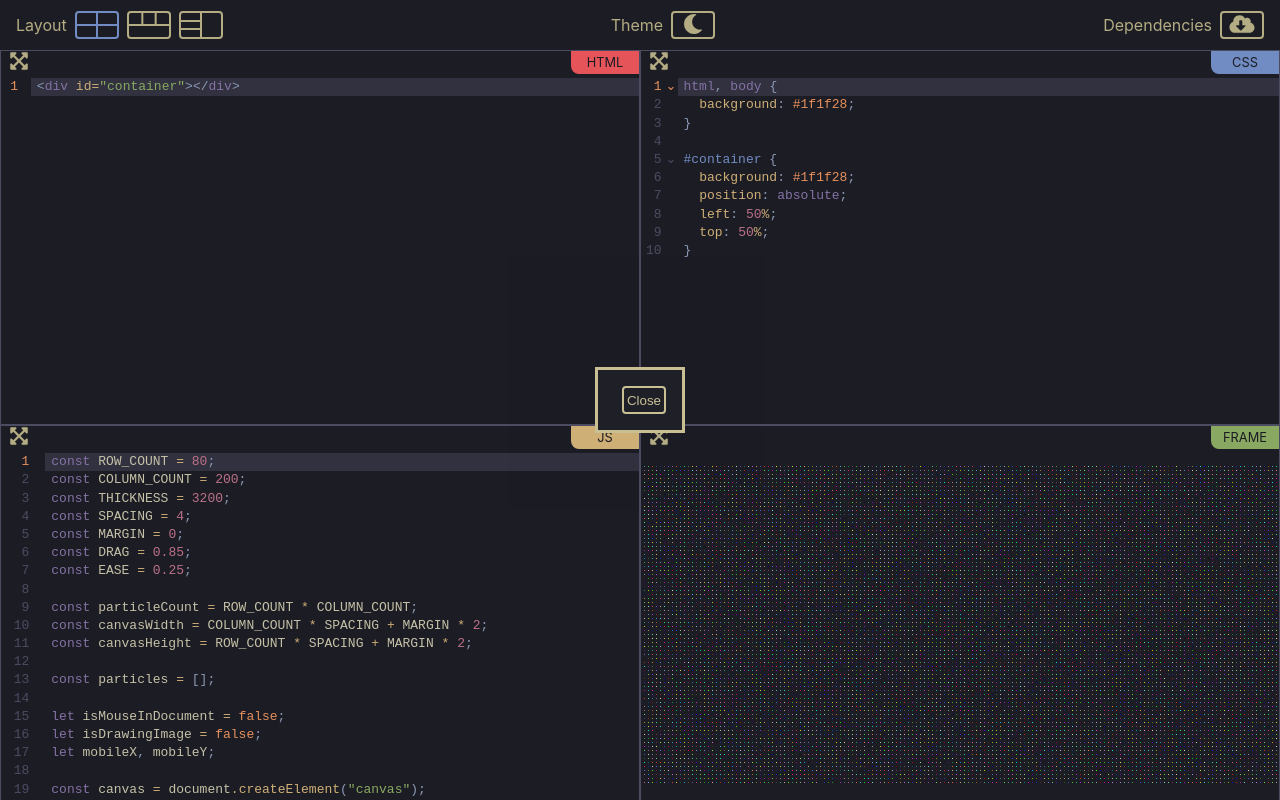
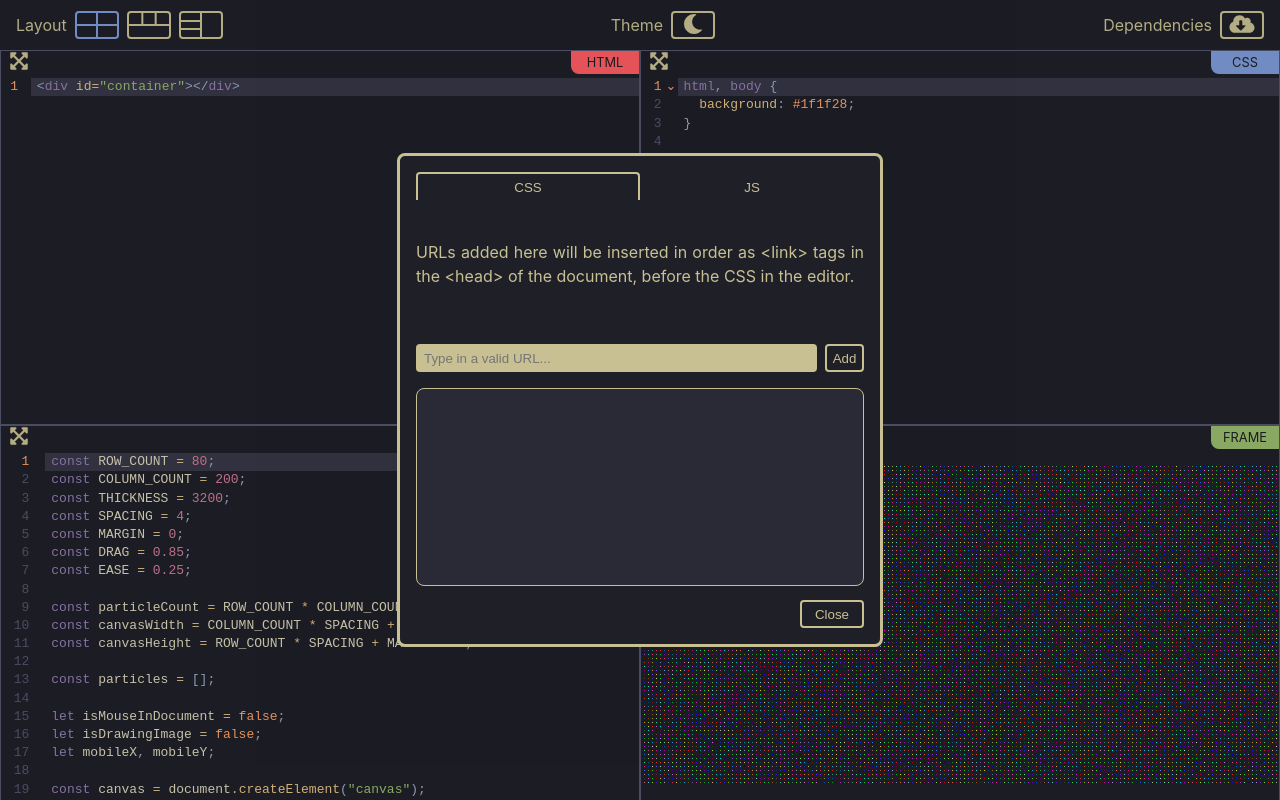
Before and after one commit to metapho-re/code-playground, a React (Vite) app: page / in a window 1280 px wide. Both pictures are taken after a click on the button 1242 px from the left and 25 px from the top of the page. Built offline with nearby package versions, Linux system fonts and the light colour scheme; the HTML template or start-up script is replaced by a standard one.

Commit message:
feat: Add dependencies management logic.

```diff
--- a/src/App.css
+++ b/src/App.css
@@ -4,8 +4,9 @@ body {
 
 #root {
   --background-color: #1f1f28;
+  --lighter-background-color: #2a2a37;
+  --foreground-color: #c8c093;
   --border-color: #54546d;
-  --foreground-color: #c8c093;
 
   width: 100vw;
   height: 100vh;
@@ -15,8 +16,9 @@ body {
 
 #root.light {
   --background-color: #e5ddb0;
+  --lighter-background-color: #f2ecbc;
+  --foreground-color: #43436c;
   --border-color: #8a8980;
-  --foreground-color: #43436c;
 }
 
 p {
--- a/src/App.tsx
+++ b/src/App.tsx
@@ -5,14 +5,21 @@ import { getSrcDoc } from "./getSrcDoc";
 import { Dialog } from "./Dialog";
 import { Header } from "./Header";
 import { Panel } from "./Panel";
-import { Layout, PanelId, Theme } from "./types";
+import { Layout, PanelId, Resource, ResourceType, Theme } from "./types";
 import "./App.css";
+
+const getUrlsFromResources = (resources: Resource[]) =>
+  resources.map(({ url }) => url);
 
 function App() {
   const dialogRef = useRef<HTMLDialogElement>(null);
+  const [expandedPanelId, setExpandedPanelId] = useState<PanelId | null>(null);
   const [layout, setLayout] = useState(Layout.Balanced);
+  const [resources, setResources] = useState<Record<ResourceType, Resource[]>>({
+    css: [],
+    js: [],
+  });
   const [theme, setTheme] = useState(Theme.Dark);
-  const [expandedPanelId, setExpandedPanelId] = useState<PanelId | null>(null);
 
   const {
     code: htmlCode,
@@ -32,7 +39,13 @@ function App() {
     onCodeChange: onJsCodeChange,
   } = useCodeMirrorState("javascript", jsCodeSample.split("\n"));
 
-  const srcDoc = getSrcDoc({ htmlCode, cssCode, jsCode });
+  const srcDoc = getSrcDoc({
+    htmlCode,
+    cssCode,
+    jsCode,
+    cssUrls: getUrlsFromResources(resources.css),
+    jsUrls: getUrlsFromResources(resources.js),
+  });
 
   const handleResizeFactory = (panelId: PanelId) => () => {
     setExpandedPanelId(panelId === expandedPanelId ? null : panelId);
@@ -40,6 +53,25 @@ function App() {
 
   const handleLayoutChange = (layout: Layout) => {
     setLayout(layout);
+  };
+
+  const handleResourceAddition = (resourceType: ResourceType, url: string) => {
+    setResources((previousState) => ({
+      ...previousState,
+      [resourceType]: [
+        ...previousState[resourceType],
+        { id: crypto.randomUUID(), url },
+      ],
+    }));
+  };
+
+  const handleResourceDeletion = (resourceType: ResourceType, id: string) => {
+    setResources((previousState) => ({
+      ...previousState,
+      [resourceType]: previousState[resourceType].filter(
+        (resource) => resource.id !== id
+      ),
+    }));
   };
 
   const handleThemeChange = () => {
@@ -104,7 +136,12 @@ function App() {
           <iframe srcDoc={srcDoc} />
         </Panel>
       </div>
-      <Dialog dialogRef={dialogRef} />
+      <Dialog
+        dialogRef={dialogRef}
+        resources={resources}
+        onResourceAddition={handleResourceAddition}
+        onResourceDeletion={handleResourceDeletion}
+      />
     </>
   );
 }
--- a/src/Dialog.css
+++ b/src/Dialog.css
@@ -1,4 +1,28 @@
 dialog {
+  border-radius: 8px;
   color: var(--foreground-color);
   background-color: var(--background-color);
 }
+
+dialog > button:nth-child(1),
+dialog > button:nth-child(2) {
+  width: 50%;
+  margin-inline-start: 0;
+  border-block-end: none;
+  border-end-start-radius: 0;
+  border-end-end-radius: 0;
+  border-color: transparent;
+}
+
+dialog > button.selected {
+  border-color: var(--foreground-color);
+}
+
+dialog > div:last-child {
+  display: flex;
+  justify-content: flex-end;
+}
+
+dialog > div:last-child button {
+  width: 64px;
+}
--- a/src/Dialog.tsx
+++ b/src/Dialog.tsx
@@ -1,18 +1,101 @@
-import { RefObject } from "react";
+import { ChangeEventHandler, RefObject, useState } from "react";
+import { getTabsButtonClassName } from "./getTabsButtonClassName";
+import { Tab } from "./Tab";
+import { Resource, ResourceType } from "./types";
 import "./Dialog.css";
+
+const details = {
+  css: "URLs added here will be inserted in order as <link> tags in the <head> of the document, before the CSS in the editor.",
+  js: "URLs added here will be inserted in order as <script> tags in the <head> of the document, before the code in the editor.",
+};
 
 interface Props {
   dialogRef: RefObject<HTMLDialogElement>;
+  resources: Record<ResourceType, Resource[]>;
+  onResourceAddition: (resourceType: ResourceType, url: string) => void;
+  onResourceDeletion: (resourceType: ResourceType, id: string) => void;
 }
 
-export const Dialog = ({ dialogRef }: Props) => {
+export const Dialog = ({
+  dialogRef,
+  resources,
+  onResourceAddition,
+  onResourceDeletion,
+}: Props) => {
+  const [selectedResourceType, setSelectedResourceType] =
+    useState<ResourceType>("css");
+  const [inputValues, setInputValues] = useState<Record<ResourceType, string>>({
+    css: "",
+    js: "",
+  });
+
+  const handleResourceTypeSelectionFactory =
+    (resourceType: ResourceType) => () => {
+      setSelectedResourceType(resourceType);
+    };
+
+  const handleInputChangeFactory =
+    (resourceType: ResourceType): ChangeEventHandler<HTMLInputElement> =>
+    (event) => {
+      setInputValues((previousState) => ({
+        ...previousState,
+        [resourceType]: event.target.value,
+      }));
+    };
+
+  const handleResourceAddition = () => {
+    if (inputValues[selectedResourceType].length > 0) {
+      onResourceAddition(
+        selectedResourceType,
+        inputValues[selectedResourceType]
+      );
+      setInputValues((previousState) => ({
+        ...previousState,
+        [selectedResourceType]: "",
+      }));
+    }
+  };
+
+  const handleResourceDeletion = (id: string) => {
+    onResourceDeletion(selectedResourceType, id);
+  };
+
   const handleDialogClose = () => {
+    setInputValues({ css: "", js: "" });
     dialogRef.current?.close();
   };
 
   return (
     <dialog ref={dialogRef}>
-      <button onClick={handleDialogClose}>Close</button>
+      <button
+        className={getTabsButtonClassName({
+          resourceType: "css",
+          selectedResourceType,
+        })}
+        onClick={handleResourceTypeSelectionFactory("css")}
+      >
+        CSS
+      </button>
+      <button
+        className={getTabsButtonClassName({
+          resourceType: "js",
+          selectedResourceType,
+        })}
+        onClick={handleResourceTypeSelectionFactory("js")}
+      >
+        JS
+      </button>
+      <Tab
+        details={details[selectedResourceType]}
+        inputValue={inputValues[selectedResourceType]}
+        resources={resources[selectedResourceType]}
+        onInputChange={handleInputChangeFactory(selectedResourceType)}
+        onResourceAddition={handleResourceAddition}
+        onResourceDeletion={handleResourceDeletion}
+      />
+      <div>
+        <button onClick={handleDialogClose}>Close</button>
+      </div>
     </dialog>
   );
 };
--- /dev/null
+++ b/src/Tab.css
@@ -0,0 +1,69 @@
+#tab {
+  width: 35vw;
+  height: 50vh;
+}
+
+#tab > div:nth-child(1) {
+  display: flex;
+  align-items: center;
+  height: 128px;
+}
+
+#tab > div > p {
+  text-align: justify;
+}
+
+#tab > div:nth-child(2) {
+  display: flex;
+  align-items: center;
+}
+
+#tab > div > input {
+  width: 100%;
+  height: 26px;
+  margin: 16px 0;
+  padding-inline-start: 8px;
+  border: none;
+  border-radius: 4px;
+  color: var(--background-color);
+  background-color: var(--foreground-color);
+}
+
+#tab > div > input:focus {
+  outline: 1px solid #7e9cd8;
+}
+
+#tab > div:nth-child(3) {
+  display: flex;
+  flex-direction: column;
+  gap: 8px;
+  height: calc(100% - 220px);
+  overflow: auto;
+  padding: 8px;
+  border: 1px solid var(--foreground-color);
+  border-radius: 8px;
+  background-color: var(--lighter-background-color);
+}
+
+.list-item {
+  display: flex;
+  flex-direction: row;
+  align-items: center;
+  justify-content: space-between;
+  width: 100%;
+  border-radius: 8px;
+  background-color: var(--background-color);
+}
+
+.list-item > p {
+  max-width: calc(100% - 68px);
+  margin: 4px 0;
+  padding-inline-start: 16px;
+  overflow: hidden;
+  white-space: nowrap;
+  text-overflow: ellipsis;
+}
+
+.list-item > button {
+  border: none;
+}
--- /dev/null
+++ b/src/Tab.tsx
@@ -0,0 +1,61 @@
+import { ChangeEventHandler, KeyboardEventHandler } from "react";
+import { Resource } from "./types";
+import "./Tab.css";
+
+interface Props {
+  details: string;
+  inputValue: string;
+  resources: Resource[];
+  onInputChange: ChangeEventHandler<HTMLInputElement>;
+  onResourceAddition: () => void;
+  onResourceDeletion: (id: string) => void;
+}
+
+export const Tab = ({
+  details,
+  inputValue,
+  resources,
+  onInputChange,
+  onResourceAddition,
+  onResourceDeletion,
+}: Props) => {
+  const handleResourceDeletionFactory = (id: string) => () => {
+    onResourceDeletion(id);
+  };
+
+  const handleResourceAddition: KeyboardEventHandler<HTMLInputElement> = (
+    event
+  ) => {
+    if (event.code === "Enter") {
+      onResourceAddition();
+    }
+  };
+
+  return (
+    <div id="tab">
+      <div>
+        <p>{details}</p>
+      </div>
+      <div>
+        <input
+          type="url"
+          placeholder="Type in a valid URL..."
+          value={inputValue}
+          onChange={onInputChange}
+          onKeyDown={handleResourceAddition}
+        />
+        <button onClick={onResourceAddition}>Add</button>
+      </div>
+      <div id="list">
+        {resources.map(({ id, url }, index) => (
+          <div key={id} className="list-item">
+            <p>
+              {index + 1}. {url}
+            </p>
+            <button onClick={handleResourceDeletionFactory(id)}>X</button>
+          </div>
+        ))}
+      </div>
+    </div>
+  );
+};
--- a/src/getSrcDoc.ts
+++ b/src/getSrcDoc.ts
@@ -1,17 +1,33 @@
 import { DocToJSON } from "./types";
+
+const getLinkTags = (urls: string[]) =>
+  urls.map((url) => `<link rel="stylesheet" href="${url}">`);
+
+const getScriptTags = (urls: string[]) =>
+  urls.map((url) => `<script src="${url}"></script>`);
 
 interface Props {
   htmlCode: DocToJSON;
   cssCode: DocToJSON;
   jsCode: DocToJSON;
+  cssUrls: string[];
+  jsUrls: string[];
 }
 
-export const getSrcDoc = ({ htmlCode, cssCode, jsCode }: Props): string => {
+export const getSrcDoc = ({
+  htmlCode,
+  cssCode,
+  jsCode,
+  cssUrls,
+  jsUrls,
+}: Props): string => {
   return `<!DOCTYPE html>
 <html lang="en">
   <head>
     <meta charset="UTF-8" />
     <meta name="viewport" content="width=device-width, initial-scale=1.0" />
+    ${getLinkTags(cssUrls).join("\n")}
+    ${getScriptTags(jsUrls).join("\n")}
     <style>
       ${cssCode.join("")}
     </style>
--- /dev/null
+++ b/src/getTabsButtonClassName.ts
@@ -0,0 +1,11 @@
+import { ResourceType } from "./types";
+
+interface Props {
+  resourceType: ResourceType;
+  selectedResourceType: ResourceType;
+}
+
+export const getTabsButtonClassName = ({
+  resourceType,
+  selectedResourceType,
+}: Props): string => (resourceType === selectedResourceType ? "selected" : "");
```
Also changed, not shown: src/types.ts (+7 -0 lines).
